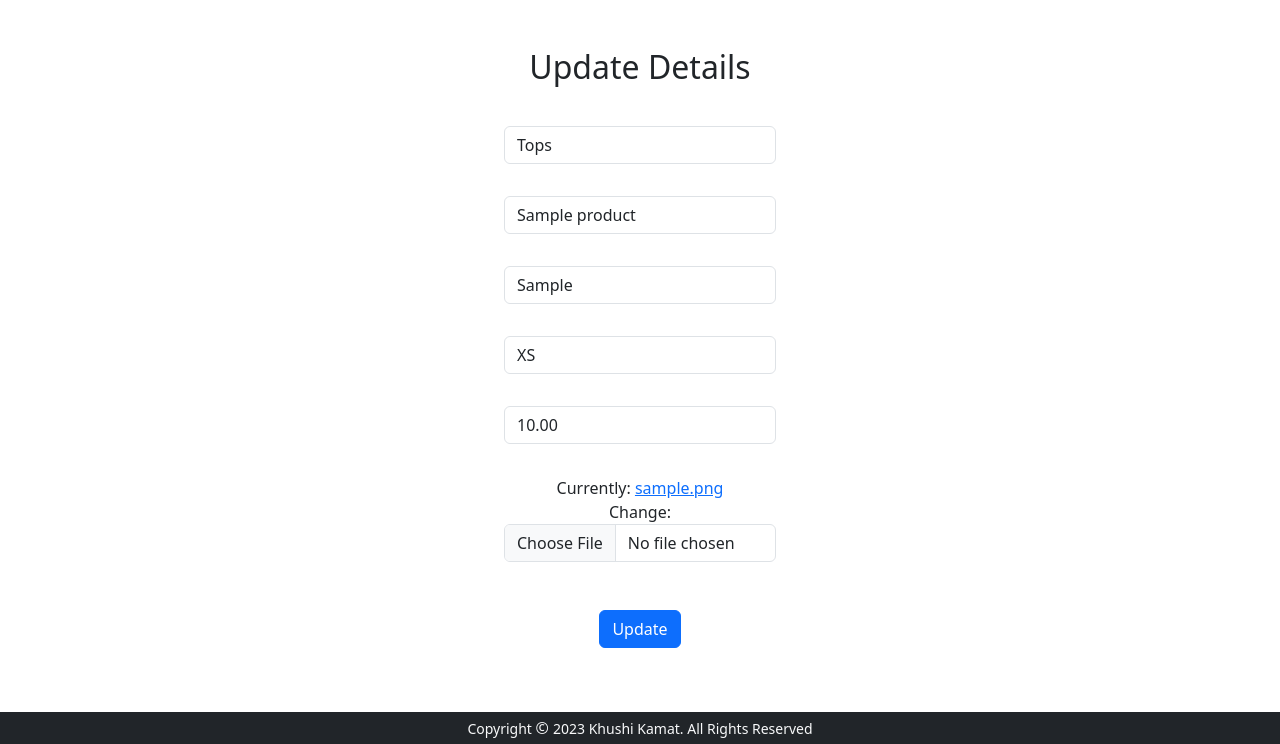
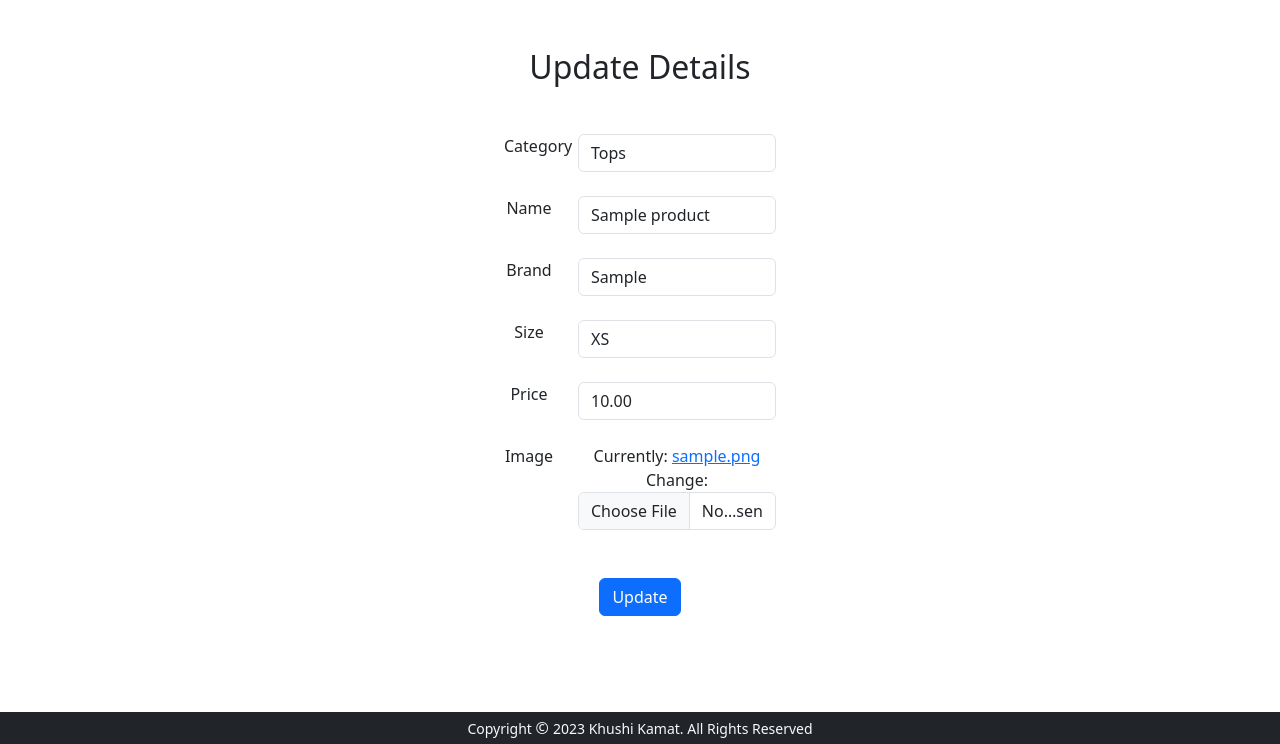
Before and after one commit to khushi2801/Shop, a Django app: page /clothstore/update_product/1 in a window 1280 px wide. Shown: the part 56-800 px from the top of the page. Run offline with Django 4.2, Linux system fonts and the light colour scheme; a user stored in the database is signed in; tables that the repository leaves empty hold one stand-in row (values such as "Sample post"); some libraries are stand-ins or nearby versions.

Commit message:
Files Updated

```diff
--- a/clothstore/urls.py
+++ b/clothstore/urls.py
@@ -25,9 +25,9 @@ urlpatterns = [
     path('add_to_cart/<int:product_id>/', views.add_to_cart, name='add_to_cart'),
     path('buy_now/<int:product_id>', views.buy_now, name='buy_now'),
     path('my_order/', views.my_order_view, name='my_order'),
-    path('order_summary/<int:order_id>/', views.cancel_and_print_order, name='order_summary'),
+    path('order_summary/<int:order_id>/', views.order_operations, name='order_summary'),
     path('generate_pdf/<int:order_id>/', views.generate_pdf, name='generate_pdf'),
-    path('cancel_order/<int:order_id>/', views.cancel_and_print_order, name='cancel_order'),
+    path('cancel_order/<int:order_id>/', views.order_operations, name='cancel_order'),
     path('cart/', views.cart_view, name='cart'),
     path('update_cart_items/<int:product_id>/<int:quantity>/', views.update_cart_items, name='update_cart_items'),
     path('checkout/', views.checkout, name='checkout'),
--- a/clothstore/views.py
+++ b/clothstore/views.py
@@ -35,7 +35,6 @@ def signup_view(request):
                 return redirect("/clothstore/home")
         else:
             messages.error(request, "Invalid information!")
-            print(messages)
     form = UserForm()
     return render(request, "signup.html", {"signup_form": form, "error_list": error_list})
 
@@ -118,7 +117,6 @@ class CustomJSONEncoder(DjangoJSONEncoder):
 def add_product_view(request):
     if request.method == "POST":
         form = ProductForm(request.POST, request.FILES)
-        print(form.errors.as_json)
         if form.is_valid():
             product = form.save(commit=False)
             product.product_admin = request.user
@@ -155,7 +153,6 @@ def update_product_view(request, product_id):
         if form.is_valid():
             product = form.save(commit=False)
             product.product_admin = request.user
-            print(request.FILES)
             if 'image' in request.FILES:
                 product.image = request.FILES['image']
             product.save()
@@ -166,7 +163,6 @@ def update_product_view(request, product_id):
     else:
         form = ProductForm(instance=obj)
     product_data = json.dumps(model_to_dict(obj), cls=CustomJSONEncoder)
-    print(product_data)
     return render(request, "update_product.html", {"update_product_form": form, "product_data": product_data})
 
 
@@ -233,7 +229,7 @@ def my_order_view(request):
 
 # View for cancelling order
 @login_required
-def cancel_and_print_order(request, order_id):
+def order_operations(request, order_id):
     order = Order.objects.get(user=request.user, id=order_id)
     if 'order_summary' in request.path_info:
         return render(request, "order_summary.html", {"order": order, "show_print_button": True})
--- a/templates/my_order.html
+++ b/templates/my_order.html
@@ -64,7 +64,8 @@
                     <h5>Shipping Details:</h5>
                     <h6>Billing Address: {{ order.billing_address }}</h6>
                     <h6>Contact: {{ order.contact }}</h6>
-                    <button type="submit" class="btn btn-danger mt-2" onclick="location.href='{% url 'clothstore:cancel_order' order.id %}'">Change</button>
+                    <button type="submit" class="btn btn-danger mt-2"
+                        onclick="location.href='{% url 'clothstore:update_shipping_details' order.id %}'">Change</button>
                 </div>
             </div>
 
--- a/templates/update_product.html
+++ b/templates/update_product.html
@@ -5,18 +5,24 @@
 
 {% block content %}
 
+{% load widget_tweaks %}
+
 <h2 class="text-center mt-5"> Update Details </h2>
 
-<div class="container w-25 mt-3">
+<div class="container w-25 mt-5">
     <form method="POST" enctype="multipart/form-data">
 
         {% csrf_token %}
 
         <div class="container text-center">
             {% for field in update_product_form %}
-            <div class="form-outline mb-2">
-                <label class="form-label"> </label><br>
-                {{ field }}
+            <div class="row mt-4">
+                <div class="col-md-3">
+                    <label class="form-label"> {{ field.label }} </label>
+                </div>
+                <div class="col-md-9">
+                    {% render_field field class="form-control" %}
+                </div>
             </div>
             {% endfor %}
         </div>
@@ -28,27 +34,4 @@
     </form>
 </div>
 
-<script type="text/javascript">
-    // Pre-populate form fields with data of product to be updated
-    var product_data = {
-        {
-            product_data | safe
-        }
-    };
-    for (var key in product_data) {
-        if (product_data.hasOwnProperty(key)) {
-            var field = document.querySelector('id_' + key);
-            if (field) {
-                if (key == 'image') { // Handle image field separately
-                    var imgField = document.getElementById('[name="' + key + '"]');
-                    imgField.setAttribute('src', '/media/' + product_data[key]);
-                } else {
-                    field.value = product_data[key];
-                }
-            }
-
-        }
-    }
-</script>
-
 {% endblock %}
```
